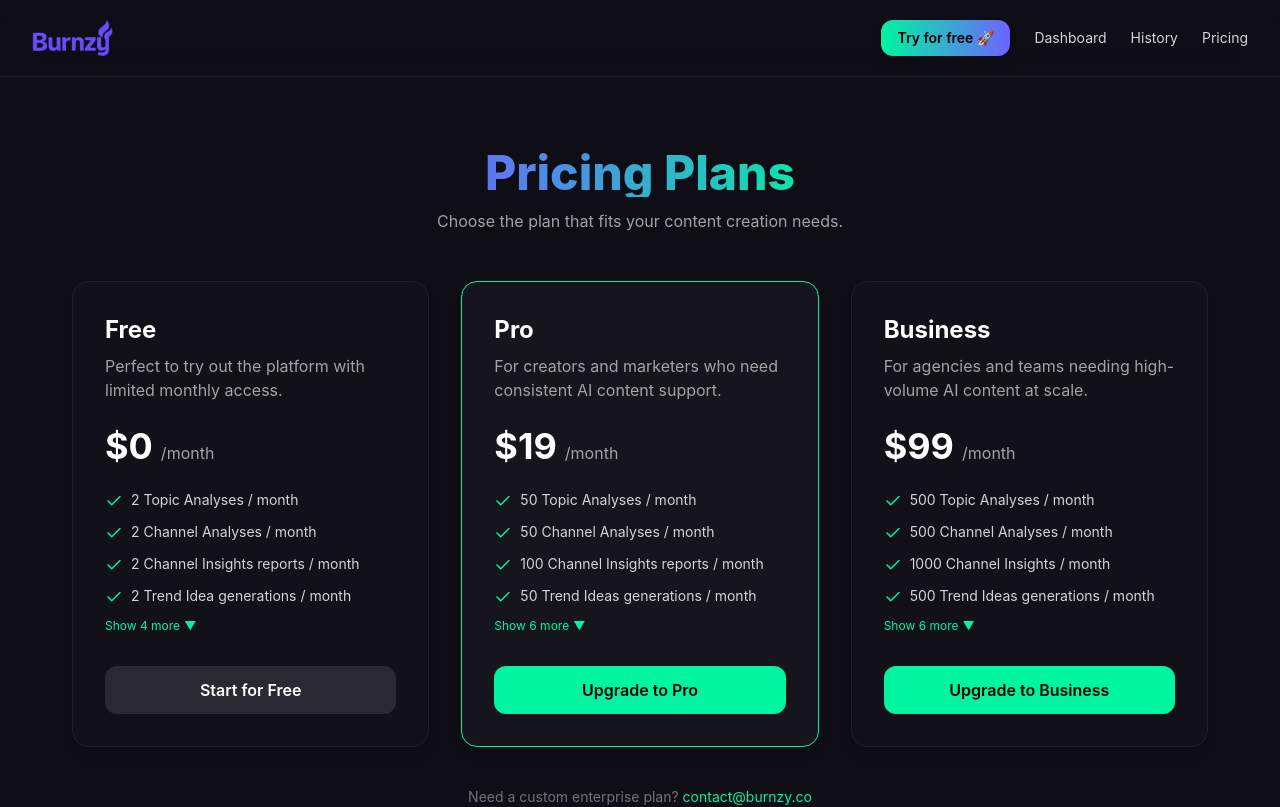
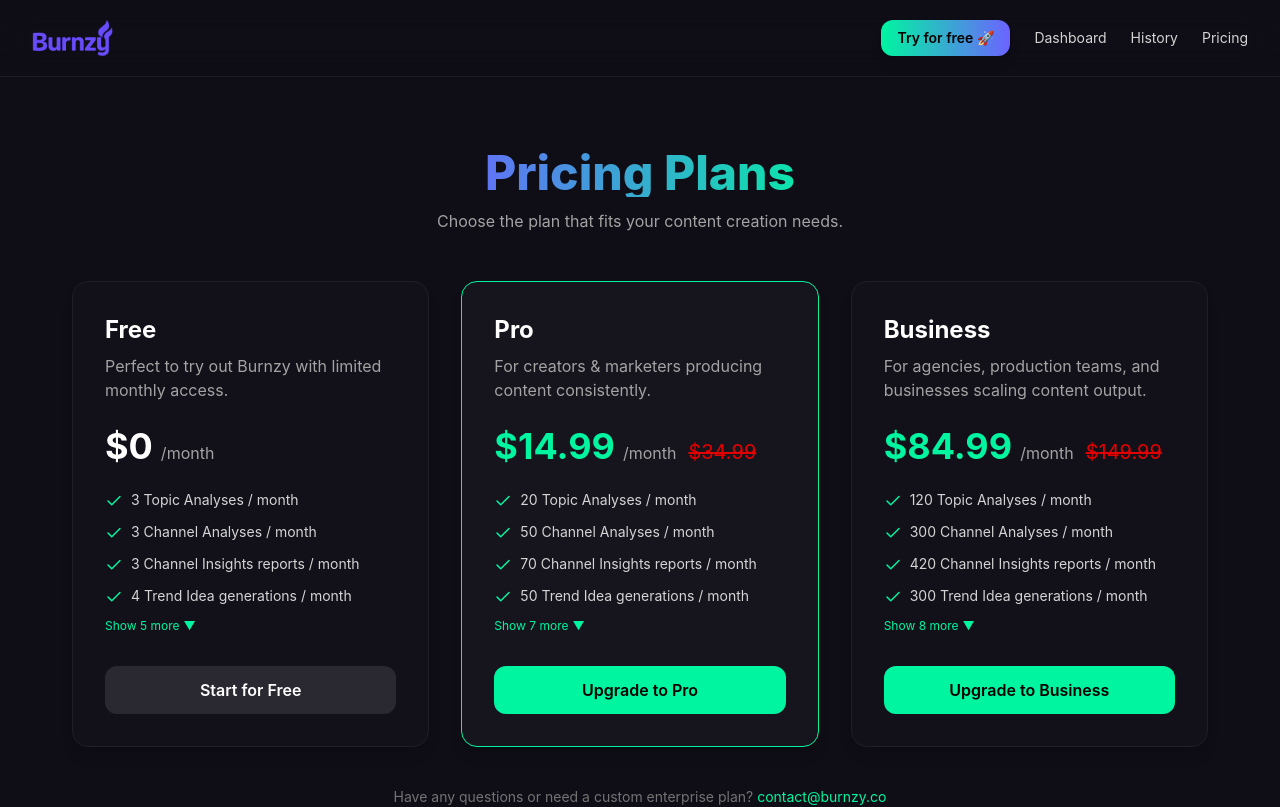
Before and after one commit to Filaniuk/Burnzy-Frontend, a Next.js app: page /pricing in a window 1280 px wide. Shown: the top 807 px of the page. Built offline with nearby package versions, Linux system fonts and the light colour scheme; no server answers.

Commit message:
changes front

```diff
--- a/src/app/analyze/page.tsx
+++ b/src/app/analyze/page.tsx
@@ -267,7 +267,7 @@
               <input
                 value={context}
                 onChange={(e) => setContext(e.target.value)}
-                placeholder="Your goal (optional, e.g. “grow a food channel”)"
+                placeholder="Your goal (optional, e.g. “Grow a food-focused channel”)"
                 className="w-full rounded-xl bg-[#1B1A24] px-4 py-3 text-white placeholder-neutral-500 border border-[#2E2D39] focus:outline-none focus:ring-1 focus:ring-[#6C63FF]"
               />
             )}
--- a/src/app/calendar/page.tsx
+++ b/src/app/calendar/page.tsx
@@ -23,8 +23,25 @@
 
 // Central reusable error formatter — consistent across app
 const getErrorMessage = (err: any): string => {
-  if (err instanceof APIError) return err.detail || err.message;
-  if (err?.message) return err.message;
+  if (err instanceof APIError) {
+    const detail = err.detail ?? err.message;
+
+    if (typeof detail === "string") return detail;
+
+    // FastAPI validation errors (array or object)
+    if (Array.isArray(detail)) {
+      return detail.map(d => d.msg).join(", ");
+    }
+
+    if (typeof detail === "object") {
+      return detail.msg ?? JSON.stringify(detail);
+    }
+
+    return String(detail);
+  }
+
+  if (err?.message) return String(err.message);
+
   return "Unexpected error occurred.";
 };
 
@@ -46,8 +63,8 @@
 
   const [loading, setLoading] = useState(true);
   const [showConfirm, setShowConfirm] = useState(false);
-  const [confirmAction, setConfirmAction] = useState<() => void>(() => {});
-  const [cancelAction, setCancelAction] = useState<() => void>(() => {});
+  const [confirmAction, setConfirmAction] = useState<() => void>(() => { });
+  const [cancelAction, setCancelAction] = useState<() => void>(() => { });
   const [confirmMessage, setConfirmMessage] = useState({
     title: "",
     description: "",
--- a/src/app/pricing/components/PricingCard.tsx
+++ b/src/app/pricing/components/PricingCard.tsx
@@ -2,7 +2,7 @@
 
 import { motion } from "framer-motion";
 import CollapsibleFeatures from "./CollapsibleFeature";
-import { PLANS } from "../pricing";
+import { PLANS, PROMO_ACTIVE } from "../pricing";
 
 type Plan = (typeof PLANS)[number];
 
@@ -58,10 +58,9 @@
       animate={{ opacity: 1, y: 0 }}
       transition={{ duration: 0.45, delay: index * 0.1 }}
       className={`rounded-2xl p-8 flex flex-col justify-between shadow-lg border
-        ${
-          plan.highlight
-            ? "border-[#00F5A0] bg-[#16151E]"
-            : "border-[#1F1E29] bg-[#12111A]"
+        ${plan.highlight
+          ? "border-[#00F5A0] bg-[#16151E]"
+          : "border-[#1F1E29] bg-[#12111A]"
         } hover:scale-[1.02] transition-transform`}
     >
       <div>
@@ -70,8 +69,23 @@
           {plan.description}
         </p>
         <div className="flex items-baseline mb-6">
-          <span className="text-4xl font-bold">${plan.price}</span>
-          <span className="text-neutral-400 ml-2">/month</span>
+          {PROMO_ACTIVE && plan.promoPrice ? (
+            <>
+              <span className="text-4xl font-bold text-[#00F5A0]">
+                ${plan.promoPrice}
+              </span>
+              <span className="text-neutral-400 ml-2">/month</span>
+
+              <span className="ml-3 line-through text-[#E30000] text-xl">
+                ${plan.price}
+              </span>
+            </>
+          ) : (
+            <>
+              <span className="text-4xl font-bold">${plan.price}</span>
+              <span className="text-neutral-400 ml-2">/month</span>
+            </>
+          )}
         </div>
 
         <CollapsibleFeatures features={plan.features} />
--- a/src/app/pricing/page.tsx
+++ b/src/app/pricing/page.tsx
@@ -344,7 +344,7 @@
 
       {/* Footer */}
       <footer className="text-neutral-500 text-sm mt-10 text-center">
-        Need a custom enterprise plan?{" "}
+        Have any questions or need a custom enterprise plan?{" "}
         <a
           href="mailto:contact@burnzy.co"
           className="text-[#00F5A0] hover:underline"
--- a/src/app/pricing/pricing.ts
+++ b/src/app/pricing/pricing.ts
@@ -1,59 +1,77 @@
+export const PROMO_ACTIVE = true;
+
 export const PLANS = [
+  // -----------------------------
+  // FREE PLAN
+  // -----------------------------
   {
     name: "Free",
     price: 0,
-    description: "Perfect to try out the platform with limited monthly access.",
+    promoPrice: 0,
+    description: "Perfect to try out Burnzy with limited monthly access.",
     features: [
-      "2 Topic Analyses / month",
-      "2 Channel Analyses / month",
-      "2 Channel Insights reports / month",
-      "2 Trend Idea generations / month",
-      "3 Content Plans / month",
-      "5 Thumbnail generations / month",
-      "2 Detailed Video Breakdowns / month",
-      "Community support",
+      "3 Topic Analyses / month",
+      "3 Channel Analyses / month",
+      "3 Channel Insights reports / month",
+      "4 Trend Idea generations / month",
+      "4 Content Plans / month",
+      "4 Detailed Video Breakdowns / month",
+      "4 AI Video Scripts / month",
+      "6 Thumbnail generations / month",
+      "Basic community support",
     ],
     buttonText: "Start for Free",
     highlight: false,
   },
 
+  // -----------------------------
+  // PRO PLAN
+  // -----------------------------
   {
     name: "Pro",
-    price: 19,
+    price: 34.99,
+    promoPrice: 14.99,
     description:
-      "For creators and marketers who need consistent AI content support.",
+      "For creators & marketers producing content consistently.",
     features: [
-      "50 Topic Analyses / month",
+      "20 Topic Analyses / month",
       "50 Channel Analyses / month",
-      "100 Channel Insights reports / month",
-      "50 Trend Ideas generations / month",
+      "70 Channel Insights reports / month",
+      "50 Trend Idea generations / month",
       "50 Content Plans / month",
+      "50 Detailed Video Breakdowns / month",
+      "50 AI Video Scripts / month",
       "100 Thumbnail generations / month",
-      "50 Detailed Video Breakdowns / month",
+      "Faster processing priority",
       "Access to all AI features",
-      "Fast priority processing",
       "Email support",
     ],
     buttonText: "Upgrade to Pro",
     highlight: true,
   },
 
+  // -----------------------------
+  // BUSINESS PLAN
+  // -----------------------------
   {
     name: "Business",
-    price: 99,
+    price: 149.99,
+    promoPrice: 84.99,
     description:
-      "For agencies and teams needing high-volume AI content at scale.",
+      "For agencies, production teams, and businesses scaling content output.",
     features: [
-      "500 Topic Analyses / month",
-      "500 Channel Analyses / month",
-      "1000 Channel Insights / month",
-      "500 Trend Ideas generations / month",
-      "500 Content Plans / month",
-      "1000 Thumbnail generations / month",
-      "500 Detailed Video Breakdowns / month",
-      "Unlimited team usage & collaboration",
-      "Advanced reporting tools",
-      "Dedicated support manager",
+      "120 Topic Analyses / month",
+      "300 Channel Analyses / month",
+      "420 Channel Insights reports / month",
+      "300 Trend Idea generations / month",
+      "300 Content Plans / month",
+      "300 Detailed Video Breakdowns / month",
+      "300 AI Video Scripts / month",
+      "600 Thumbnail generations / month",
+      "Highest processing priority",
+      "Advanced analytics & reporting",
+      "Dedicated account manager",
+      "Priority support",
     ],
     buttonText: "Upgrade to Business",
     highlight: false,
```
